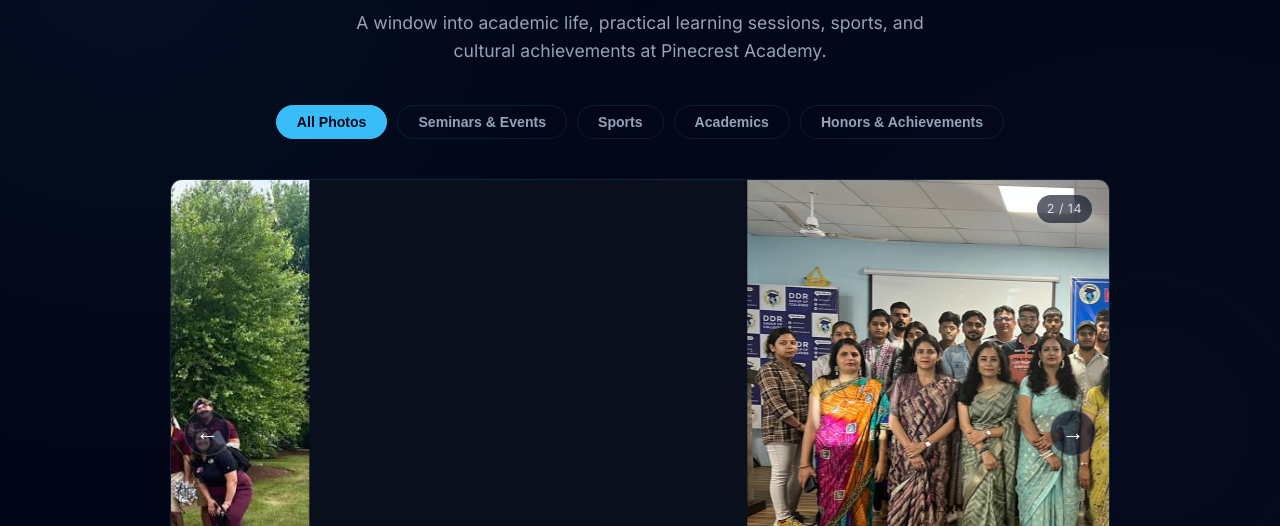
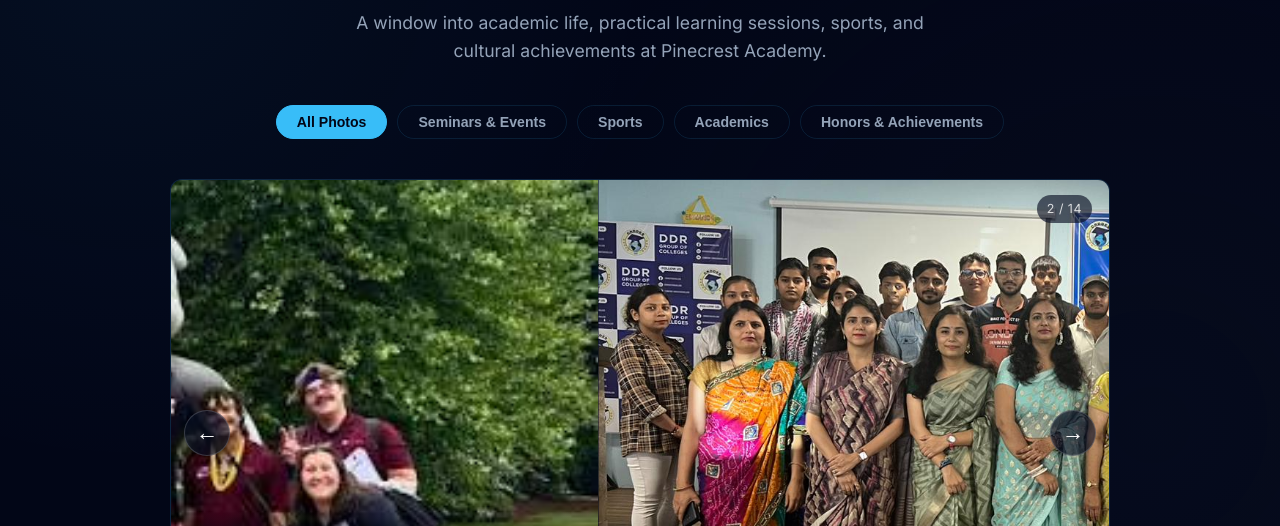
Before and after one commit to nishashetty121/demo-college-website, a plain HTML site: page pcs-website/gallery.html in a window 1280 px wide. Shown: the part 215-741 px from the top of the page. Drawn offline with Linux system fonts and the light colour scheme.

Commit message:
update gallery

```diff
--- a/pcs-website/gallery.html
+++ b/pcs-website/gallery.html
@@ -49,11 +49,12 @@
             overflow: hidden;
         }
         .slide img {
-            max-width: 100%;
-            max-height: 100%;
-            width: auto;
-            height: auto;
-            object-fit: contain;
+            position: absolute;
+            inset: 0;
+            width: 100%;
+            height: 100%;
+            object-fit: cover;
+            object-position: center;
             display: block;
         }
         @media (max-width: 700px) {
```
